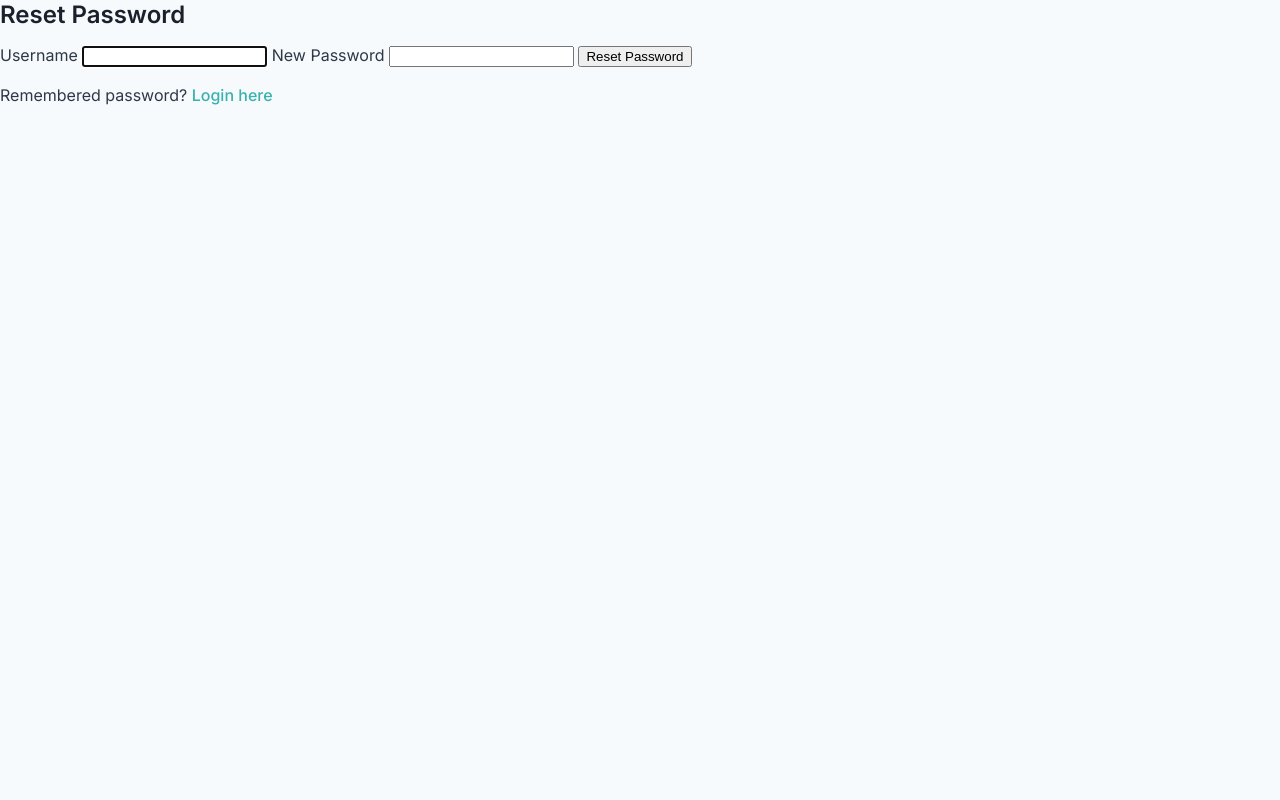
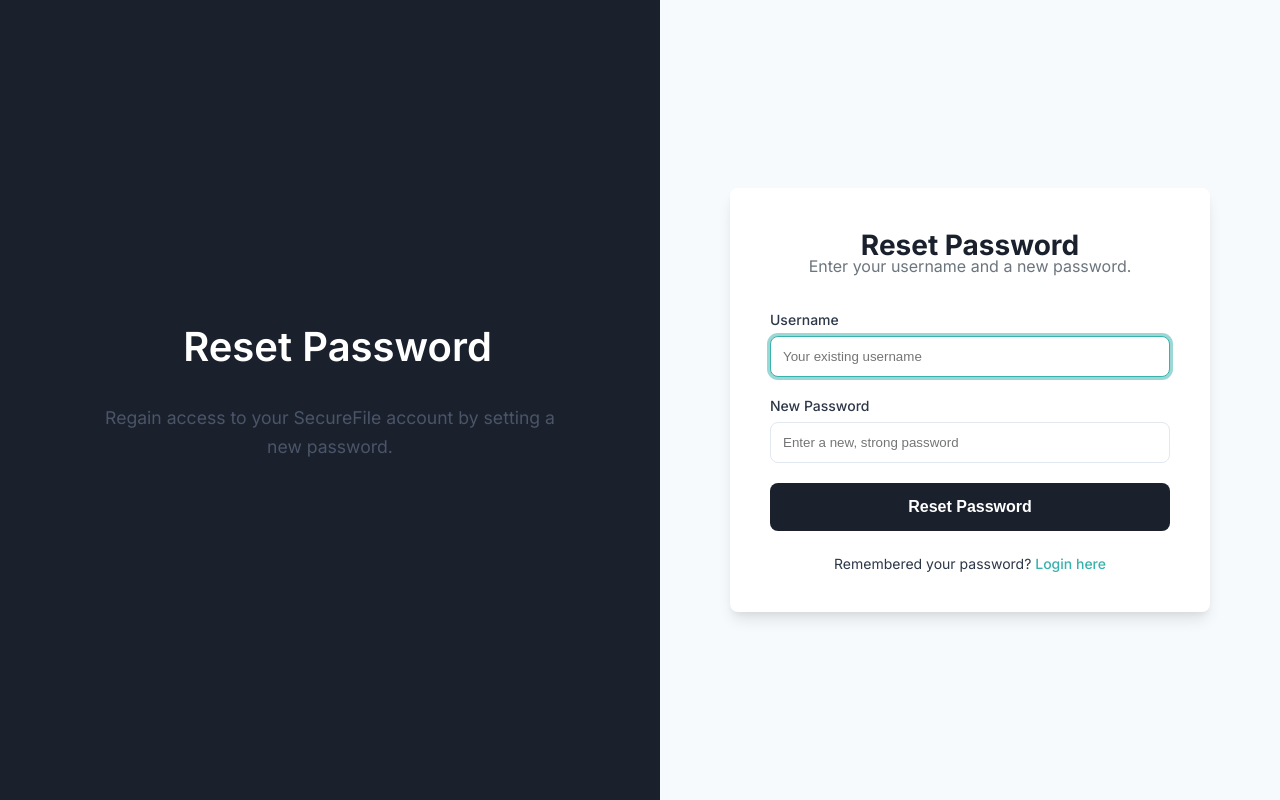
Before and after one commit to ROHITSINGHB/Secure-File-Encryption-System, a Flask app: page /reset in a window 1280 px wide. Run offline with Flask 3, Linux system fonts and the light colour scheme.

Commit message:
Update reset.html

```diff
--- a/templates/reset.html
+++ b/templates/reset.html
@@ -1,17 +1,31 @@
 {% extends "base.html" %}
 {% block title %}Reset Password{% endblock %}
+
 {% block content %}
-<section class="form-section">
+<div class="auth-layout">
+    <div class="auth-left-panel">
+        <h1><i class="fas fa-key icon"></i> Reset Password</h1>
+        <p>Regain access to your SecureFile account by setting a new password.</p>
+    </div>
+    <div class="auth-right-panel">
+        <div class="auth-form-card">
             <h2>Reset Password</h2>
+             <p style="text-align: center; margin-top: -1rem; margin-bottom: 2rem; color: #6c757d;">
+                Enter your username and a new password.
+            </p>
             <form method="POST" id="resetForm">
                 <label for="username">Username</label>
-    <input type="text" name="username" id="username" required autofocus />
+                <input type="text" name="username" id="username" required autofocus placeholder="Your existing username" />
 
                 <label for="new_password">New Password</label>
-    <input type="password" name="new_password" id="new_password" required />
+                <input type="password" name="new_password" id="new_password" required placeholder="Enter a new, strong password" />
 
                 <button type="submit">Reset Password</button>
             </form>
-  <p>Remembered password? <a href="{{ url_for('login') }}">Login here</a></p>
-</section>
+            <div class="links">
+               Remembered your password? <a href="{{ url_for('login') }}">Login here</a>
+            </div>
+        </div>
+    </div>
+</div>
 {% endblock %}
```
Lines whose indentation alone changed are shown as unchanged.
